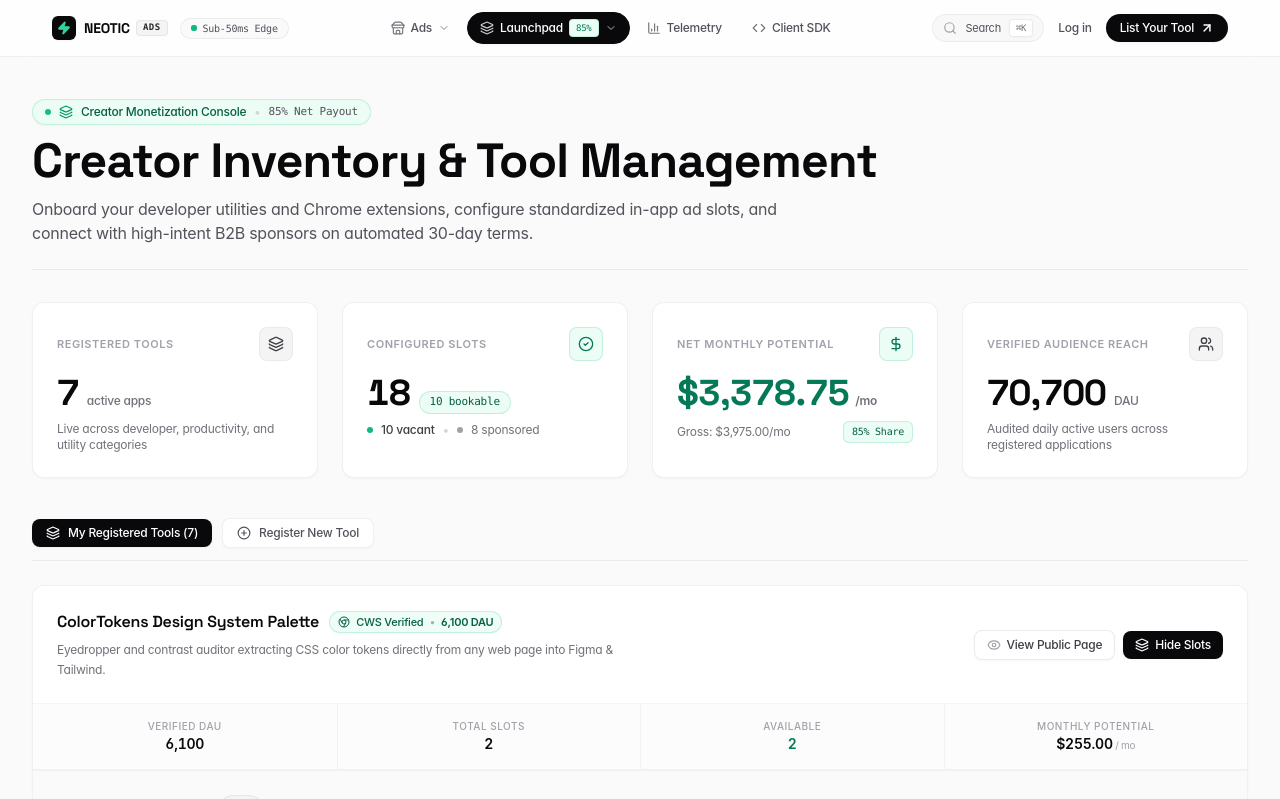
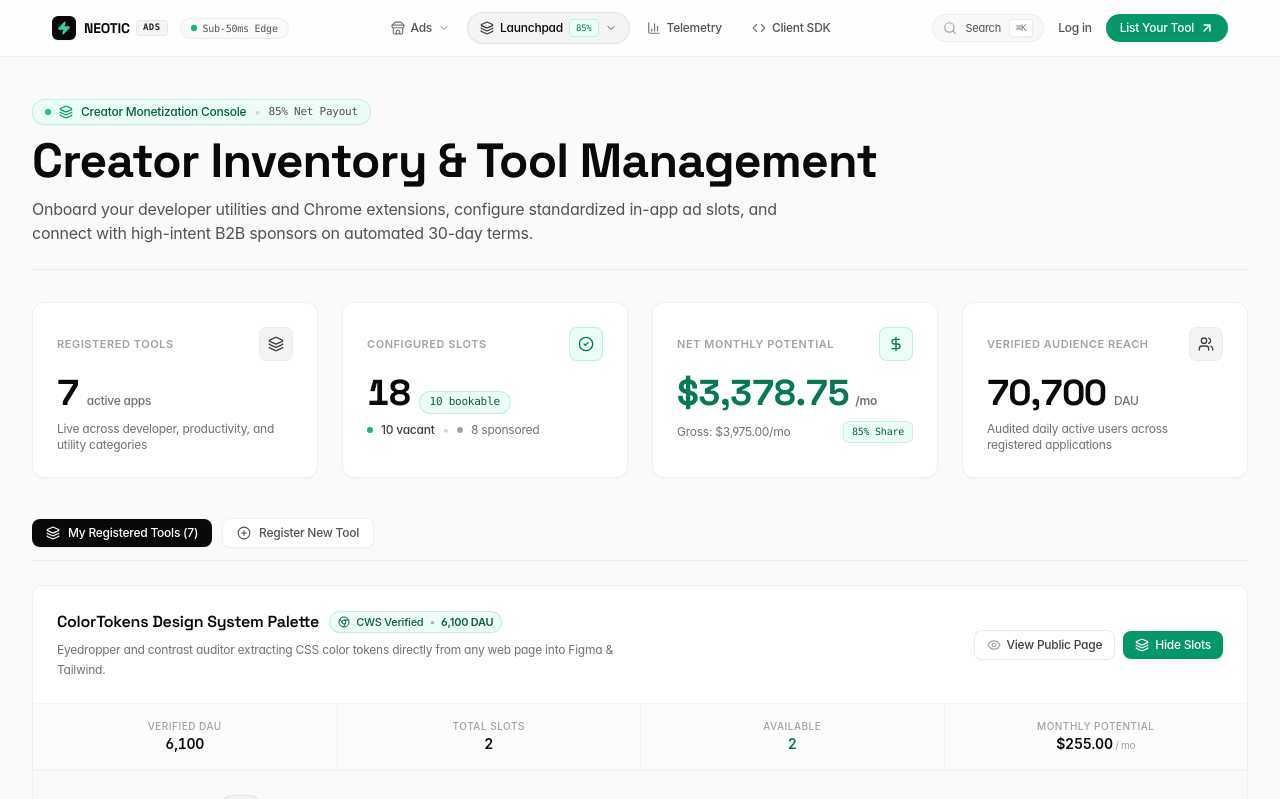
Before and after one commit to Pavanspoojary/neotic-ads, a Next.js app: page /creator in a window 1280 px wide. Shown: the top 799 px of the page. Built offline with nearby package versions, Linux system fonts and the light colour scheme; no server answers; the database is empty.

Commit message:
style(ui): eliminate harsh black buttons with emerald action triggers and light controls

```diff
--- a/src/app/page.tsx
+++ b/src/app/page.tsx
@@ -62,8 +62,8 @@ export default async function HomePage() {
 
                 <div className="flex items-center justify-between gap-4">
                   {/* Left Icon/Box ($01) */}
-                  <div className="w-10 h-10 rounded-xl bg-zinc-950 text-white flex items-center justify-center shrink-0 shadow-xs">
-                    <span className="font-display font-black text-sm text-emerald-400 font-mono tracking-tight">
+                  <div className="w-10 h-10 rounded-xl bg-emerald-50 text-emerald-800 border border-emerald-500/25 flex items-center justify-center shrink-0 shadow-2xs">
+                    <span className="font-display font-bold text-sm text-emerald-700 font-mono tracking-tight">
                       $01
                     </span>
                   </div>
@@ -81,7 +81,7 @@ export default async function HomePage() {
                   {/* Right CTA Button */}
                   <Link
                     href={featuredBookingUrl}
-                    className="shrink-0 inline-flex items-center gap-1.5 px-3.5 py-2 rounded-lg bg-zinc-950 hover:bg-zinc-800 text-white text-xs font-medium transition-all shadow-xs hover:shadow active:scale-[0.98] cursor-pointer"
+                    className="shrink-0 inline-flex items-center gap-1.5 px-4 py-2 rounded-lg bg-emerald-600 hover:bg-emerald-500 text-white text-xs font-semibold transition-all shadow-xs hover:shadow active:scale-[0.98] cursor-pointer"
                   >
                     <span>Get Started</span>
                     <ArrowRight className="w-3.5 h-3.5 stroke-[2.5]" />
--- a/src/app/tools/[slug]/page.tsx
+++ b/src/app/tools/[slug]/page.tsx
@@ -268,7 +268,7 @@ export default async function ToolDetailPage({ params }: PageProps) {
                       {slot.is_available ? (
                         <Link
                           href={`/sponsor/${slot.id}`}
-                          className="inline-flex items-center justify-center px-4 py-2 rounded-xl text-xs font-medium text-white bg-zinc-950 hover:bg-black shadow-xs transition-all active:scale-[0.98]"
+                          className="inline-flex items-center justify-center px-4 py-2 rounded-xl text-xs font-medium text-white bg-emerald-600 hover:bg-emerald-500 active:bg-emerald-700 shadow-xs hover:shadow transition-all active:scale-[0.98] cursor-pointer"
                         >
                           Book This Slot →
                         </Link>
--- a/src/components/CreatorDashboardClient.tsx
+++ b/src/components/CreatorDashboardClient.tsx
@@ -112,7 +112,7 @@ export function CreatorDashboardClient({
               <button
                 type="button"
                 onClick={() => setActiveTab('onboard')}
-                className="mt-4 inline-flex items-center gap-2 px-4 py-2 rounded-lg bg-zinc-950 hover:bg-black text-white text-xs font-medium shadow-2xs transition-all cursor-pointer"
+                className="mt-4 inline-flex items-center gap-2 px-4 py-2 rounded-lg bg-emerald-600 hover:bg-emerald-500 active:bg-emerald-700 text-white text-xs font-medium shadow-xs hover:shadow transition-all cursor-pointer"
               >
                 <PlusCircle className="h-3.5 w-3.5" />
                 <span>Register First Tool</span>
@@ -159,7 +159,7 @@ export function CreatorDashboardClient({
                         <button
                           type="button"
                           onClick={() => setExpandedToolId(isExpanded ? null : tool.id)}
-                          className="inline-flex items-center gap-1.5 px-3 py-1.5 rounded-lg bg-zinc-950 hover:bg-black text-white text-xs font-medium shadow-2xs transition-all cursor-pointer"
+                          className="inline-flex items-center gap-1.5 px-3 py-1.5 rounded-lg bg-emerald-600 hover:bg-emerald-500 active:bg-emerald-700 text-white text-xs font-medium shadow-xs hover:shadow transition-all cursor-pointer"
                         >
                           <Layers className="h-3.5 w-3.5" />
                           <span>{isExpanded ? 'Hide Slots' : `Manage Slots (${toolSlots.length})`}</span>
--- a/src/components/DashboardClient.tsx
+++ b/src/components/DashboardClient.tsx
@@ -170,7 +170,7 @@ export function DashboardClient({
             <button
               onClick={testEdgeDelivery}
               disabled={loadingApi}
-              className="inline-flex items-center gap-1.5 px-3.5 py-1.5 rounded-lg bg-zinc-950 hover:bg-black text-white text-xs font-medium shadow-2xs transition-all disabled:opacity-50 cursor-pointer"
+              className="inline-flex items-center gap-1.5 px-3.5 py-1.5 rounded-lg bg-emerald-600 hover:bg-emerald-500 active:bg-emerald-700 text-white text-xs font-medium shadow-xs hover:shadow transition-all disabled:opacity-50 cursor-pointer"
             >
               {loadingApi ? <RefreshCw className="h-3 w-3 animate-spin" /> : <Play className="h-3 w-3" />}
               <span>Test Delivery</span>
--- a/src/components/ListingForm.tsx
+++ b/src/components/ListingForm.tsx
@@ -648,7 +648,7 @@ export function ListingForm({ onSuccess, onCancel, existingSlugs = [] }: Listing
           <button
             type="submit"
             disabled={isSubmitting}
-            className="inline-flex items-center gap-2 rounded-xl bg-zinc-950 hover:bg-black px-6 py-2.5 text-sm font-medium text-white shadow-xs hover:shadow active:scale-[0.99] disabled:opacity-50 transition-all cursor-pointer"
+            className="inline-flex items-center gap-2 rounded-xl bg-emerald-600 hover:bg-emerald-500 active:bg-emerald-700 px-6 py-2.5 text-sm font-medium text-white shadow-xs hover:shadow active:scale-[0.99] disabled:opacity-50 transition-all cursor-pointer"
           >
             {isSubmitting ? (
               <>
--- a/src/components/MarketplaceGrid.tsx
+++ b/src/components/MarketplaceGrid.tsx
@@ -65,7 +65,7 @@ interface ToolVisualMeta {
 const TOOL_VISUALS: Record<string, ToolVisualMeta> = {
   'jsonhero-visualizer': {
     icon: Code2,
-    bg: 'bg-zinc-950 text-emerald-400 border border-black/10',
+    bg: 'bg-emerald-50 text-emerald-600 border border-emerald-500/20',
     badgeLabel: 'Developer Tools',
     creatorName: 'Anant Gupta',
     creatorHandle: '@anant-gupta',
@@ -77,7 +77,7 @@ const TOOL_VISUALS: Record<string, ToolVisualMeta> = {
   },
   'tabmaster-pro': {
     icon: LayoutGrid,
-    bg: 'bg-zinc-950 text-sky-400 border border-black/10',
+    bg: 'bg-sky-50 text-sky-600 border border-sky-500/20',
     badgeLabel: 'Chrome Extension',
     creatorName: 'Sarah Chen',
     creatorHandle: '@sarahchen',
@@ -90,7 +90,7 @@ const TOOL_VISUALS: Record<string, ToolVisualMeta> = {
   },
   'svg-shape-shifter': {
     icon: Palette,
-    bg: 'bg-zinc-950 text-amber-400 border border-black/10',
+    bg: 'bg-amber-50 text-amber-600 border border-amber-500/20',
     badgeLabel: 'Design & Assets',
     creatorName: 'Marco Rossi',
     creatorHandle: '@mrossi',
@@ -102,7 +102,7 @@ const TOOL_VISUALS: Record<string, ToolVisualMeta> = {
   },
   'tailscan-devtools': {
     icon: Sliders,
-    bg: 'bg-zinc-950 text-indigo-400 border border-black/10',
+    bg: 'bg-indigo-50 text-indigo-600 border border-indigo-500/20',
     badgeLabel: 'DevTools & CSS',
     creatorName: 'Stanislav Bruch',
     creatorHandle: '@stanislav',
@@ -114,7 +114,7 @@ const TOOL_VISUALS: Record<string, ToolVisualMeta> = {
   },
   'regex101-companion': {
     icon: FileCode2,
-    bg: 'bg-zinc-950 text-teal-400 border border-black/10',
+    bg: 'bg-teal-50 text-teal-600 border border-teal-500/20',
     badgeLabel: 'Regex Utilities',
     creatorName: 'Paras Shah',
     creatorHandle: '@paras-shah',
@@ -126,7 +126,7 @@ const TOOL_VISUALS: Record<string, ToolVisualMeta> = {
   },
   'crontab-guru-visualizer': {
     icon: Clock,
-    bg: 'bg-zinc-950 text-rose-400 border border-black/10',
+    bg: 'bg-rose-50 text-rose-600 border border-rose-500/20',
     badgeLabel: 'Cron Automations',
     creatorName: 'Alex Rivera',
     creatorHandle: '@arivera',
@@ -138,7 +138,7 @@ const TOOL_VISUALS: Record<string, ToolVisualMeta> = {
   },
   'markdown-slides-preview': {
     icon: FileCode2,
-    bg: 'bg-zinc-950 text-zinc-300 border border-black/10',
+    bg: 'bg-zinc-100 text-zinc-700 border border-black/[0.06]',
     badgeLabel: 'Markdown & Slides',
     creatorName: 'Elena Rostova',
     creatorHandle: '@erostova',
@@ -156,7 +156,7 @@ function getToolVisual(slug: string, index: number): ToolVisualMeta {
   }
   return {
     icon: Code2,
-    bg: 'bg-zinc-950 text-zinc-300 border border-black/10',
+    bg: 'bg-zinc-100 text-zinc-700 border border-black/[0.06]',
     badgeLabel: 'Web Utility',
     creatorName: 'Developer',
     creatorHandle: `@tool-${index + 1}`,
@@ -311,7 +311,7 @@ export function MarketplaceGrid({ initialListings, initialSlots = [] }: Marketpl
                   feed.scrollIntoView({ behavior: 'smooth', block: 'start' });
                 }
               }}
-              className="w-8 h-8 rounded-full bg-zinc-950 hover:bg-black text-white flex items-center justify-center transition-colors shadow-xs"
+              className="w-8 h-8 rounded-full bg-zinc-100 hover:bg-zinc-200 text-zinc-700 hover:text-zinc-950 border border-black/[0.06] flex items-center justify-center transition-colors shadow-2xs cursor-pointer"
               title="Search"
             >
               <Search className="w-3.5 h-3.5" />
@@ -363,16 +363,16 @@ export function MarketplaceGrid({ initialListings, initialSlots = [] }: Marketpl
           <button
             type="button"
             onClick={() => setSortDropdownOpen(!sortDropdownOpen)}
-            className={`inline-flex items-center gap-1.5 px-3 py-1 rounded-full shrink-0 border transition-all ${
-              sortBy === 'today'
-                ? 'bg-zinc-950 text-white border-zinc-950 shadow-xs font-medium'
-                : 'bg-white text-zinc-700 border-black/[0.06] hover:border-black/[0.12] shadow-2xs font-medium'
+            className={`inline-flex items-center gap-1.5 px-3 py-1 rounded-full shrink-0 border transition-all cursor-pointer ${
+              sortDropdownOpen
+                ? 'bg-zinc-100 text-zinc-950 border-black/[0.12] shadow-2xs font-medium'
+                : 'bg-white text-zinc-700 hover:text-zinc-950 border-black/[0.08] hover:border-black/[0.14] shadow-2xs font-medium'
             }`}
           >
-            <span className={`w-1.5 h-1.5 rounded-full ${sortBy === 'today' ? 'bg-emerald-400 shadow-[0_0_6px_#34d399]' : 'bg-emerald-500'}`} />
+            <span className="w-1.5 h-1.5 rounded-full bg-emerald-500 shadow-[0_0_6px_#10b981]" />
             <span>Today</span>
-            <span className={`text-[10px] font-mono ${sortBy === 'today' ? 'opacity-80' : 'text-zinc-500'}`}>{initialListings.length}</span>
-            <ChevronDown className={`w-3 h-3 opacity-60 transition-transform ${sortDropdownOpen ? 'rotate-180' : ''}`} />
+            <span className="text-[10px] font-mono text-zinc-400 font-medium">{initialListings.length}</span>
+            <ChevronDown className={`w-3 h-3 text-zinc-400 transition-transform ${sortDropdownOpen ? 'rotate-180' : ''}`} />
           </button>
 
           {/* Sort Dropdown Menu */}
@@ -631,7 +631,7 @@ export function MarketplaceGrid({ initialListings, initialSlots = [] }: Marketpl
                 setAvailableOnly(false);
                 setVerifiedOnly(false);
               }}
-              className="mt-3.5 px-3.5 py-1.5 rounded-lg bg-zinc-950 text-white text-xs font-medium hover:bg-black shadow-2xs transition-all cursor-pointer"
+              className="mt-3.5 px-3.5 py-1.5 rounded-lg bg-white text-zinc-700 hover:text-zinc-950 border border-black/[0.08] hover:border-black/[0.14] text-xs font-medium shadow-2xs transition-all cursor-pointer"
             >
               Reset Filters
             </button>
@@ -742,7 +742,7 @@ export function MarketplaceGrid({ initialListings, initialSlots = [] }: Marketpl
 
                     {/* Col 5: Creator Profile */}
                     <div className="flex items-center gap-2 text-left">
-                      <div className="w-6 h-6 rounded-full bg-zinc-950 border border-black/10 flex items-center justify-center text-[9px] font-bold text-zinc-200 font-mono shadow-2xs">
+                      <div className="w-6 h-6 rounded-full bg-zinc-100 border border-black/[0.08] flex items-center justify-center text-[9px] font-bold text-zinc-700 font-mono shadow-2xs">
                         {visual.creatorAvatar}
                       </div>
                       <div className="text-[11px] leading-tight">
@@ -756,17 +756,17 @@ export function MarketplaceGrid({ initialListings, initialSlots = [] }: Marketpl
                       </div>
                     </div>
 
-                    {/* Col 6: Actions — Sleek Obsidian Book Ad button & Bookmark */}
+                    {/* Col 6: Actions — Vibrant Emerald Book Ad button & Bookmark */}
                     <div className="flex items-center gap-2">
                       {firstAvailableSlot ? (
                         <Link
                           href={`/sponsor/${firstAvailableSlot.id}`}
                           onClick={(e) => e.stopPropagation()}
-                          className="px-3.5 py-1.5 rounded-lg bg-zinc-950 hover:bg-zinc-800 text-white border border-zinc-950 text-xs font-medium transition-all active:scale-[0.98] shadow-2xs flex items-center gap-1.5"
+                          className="px-3.5 py-1.5 rounded-lg bg-emerald-600 hover:bg-emerald-500 active:bg-emerald-700 text-white text-xs font-medium transition-all active:scale-[0.98] shadow-xs hover:shadow flex items-center gap-1.5 cursor-pointer"
                           title="Directly book this slot"
                         >
                           <span>Book Ad</span>
-                          <span className="text-emerald-400 font-mono text-[11px] font-normal">({minPrice})</span>
+                          <span className="text-emerald-100 font-mono text-[11px] font-normal">({minPrice})</span>
                         </Link>
                       ) : (
                         <span className="px-2.5 py-1 rounded-lg bg-zinc-100 text-zinc-400 text-[11px] font-medium border border-black/[0.06]">
@@ -870,7 +870,7 @@ export function MarketplaceGrid({ initialListings, initialSlots = [] }: Marketpl
                               </div>
                               <Link
                                 href={`/sponsor/${slot.id}`}
-                                className="inline-flex items-center gap-1.5 px-3 py-1.5 rounded-lg bg-zinc-900 hover:bg-black text-white text-xs font-semibold transition-colors shadow-xs"
+                                className="inline-flex items-center gap-1.5 px-3 py-1.5 rounded-lg bg-emerald-600 hover:bg-emerald-500 active:bg-emerald-700 text-white text-xs font-medium transition-all shadow-xs hover:shadow cursor-pointer"
                               >
                                 <span>Book This Slot</span>
                                 <ArrowRight className="w-3.5 h-3.5" />
--- a/src/components/Navbar.tsx
+++ b/src/components/Navbar.tsx
@@ -119,7 +119,7 @@ export function Navbar() {
               }}
               className={`inline-flex items-center gap-1.5 px-3 py-1.5 rounded-full transition-all border ${
                 adsDropdownOpen || pathname === '/'
-                  ? 'bg-zinc-950 text-white border-zinc-950 font-medium shadow-xs'
+                  ? 'bg-zinc-100 text-zinc-950 border-black/[0.08] font-medium shadow-2xs'
                   : 'bg-transparent hover:bg-black/[0.04] text-zinc-600 hover:text-zinc-950 border-transparent'
               }`}
             >
@@ -178,7 +178,7 @@ export function Navbar() {
               }}
               className={`inline-flex items-center gap-1.5 px-3 py-1.5 rounded-full transition-all border ${
                 launchpadDropdownOpen || pathname === '/creator'
-                  ? 'bg-zinc-950 text-white border-zinc-950 font-medium shadow-xs'
+                  ? 'bg-zinc-100 text-zinc-950 border-black/[0.08] font-medium shadow-2xs'
                   : 'bg-transparent hover:bg-black/[0.04] text-zinc-600 hover:text-zinc-950 border-transparent'
               }`}
             >
@@ -246,7 +246,7 @@ export function Navbar() {
             href="/dashboard"
             className={`inline-flex items-center gap-1.5 px-3 py-1.5 rounded-full transition-all border ${
               pathname === '/dashboard'
-                ? 'bg-zinc-950 text-white border-zinc-950 font-medium shadow-xs'
+                ? 'bg-zinc-100 text-zinc-950 border-black/[0.08] font-medium shadow-2xs'
                 : 'bg-transparent hover:bg-black/[0.04] text-zinc-600 hover:text-zinc-950 border-transparent'
             }`}
           >
@@ -291,7 +291,7 @@ export function Navbar() {
           {/* High-Contrast Production Action Button */}
           <Link
             href="/creator"
-            className="inline-flex items-center gap-1.5 px-3.5 py-1.5 rounded-full bg-zinc-950 hover:bg-black text-white font-medium text-xs transition-all active:scale-95 shadow-xs hover:shadow"
+            className="inline-flex items-center gap-1.5 px-3.5 py-1.5 rounded-full bg-emerald-600 hover:bg-emerald-500 text-white font-medium text-xs transition-all active:scale-[0.98] shadow-xs hover:shadow"
           >
             <span>List Your Tool</span>
             <ArrowUpRight className="w-3.5 h-3.5 stroke-[2.5]" />
@@ -368,7 +368,7 @@ export function Navbar() {
             <Link
               href="/creator"
               onClick={() => setMobileMenuOpen(false)}
-              className="flex w-full items-center justify-center gap-1.5 py-2 rounded-lg bg-zinc-950 text-white font-medium text-xs hover:bg-black shadow-2xs transition-all"
+              className="flex w-full items-center justify-center gap-1.5 py-2 rounded-lg bg-emerald-600 hover:bg-emerald-500 active:bg-emerald-700 text-white font-medium text-xs shadow-xs transition-all cursor-pointer"
             >
               <span>List Your Tool (85% Payout)</span>
               <ArrowUpRight className="w-3.5 h-3.5 stroke-[2.5]" />
--- a/src/components/SlotManager.tsx
+++ b/src/components/SlotManager.tsx
@@ -270,7 +270,7 @@ export function SlotManager({
             className={`inline-flex items-center gap-1.5 px-3.5 py-1.5 rounded-lg text-xs font-medium transition-all cursor-pointer ${
               isFormOpen
                 ? 'bg-white text-zinc-700 hover:bg-zinc-50 border border-black/[0.08]'
-                : 'bg-zinc-950 text-white hover:bg-black shadow-2xs'
+                : 'bg-emerald-600 text-white hover:bg-emerald-500 shadow-xs'
             }`}
           >
             {isFormOpen ? (
@@ -508,7 +508,7 @@ export function SlotManager({
             <button
               type="submit"
               disabled={isSubmitting || !escrowBreakdown.valid}
-              className="inline-flex items-center justify-center gap-1.5 px-4 py-1.5 rounded-lg text-xs font-medium text-white bg-zinc-950 hover:bg-black disabled:opacity-50 disabled:cursor-not-allowed transition-all shadow-2xs cursor-pointer"
+              className="inline-flex items-center justify-center gap-1.5 px-4 py-1.5 rounded-lg text-xs font-medium text-white bg-emerald-600 hover:bg-emerald-500 active:bg-emerald-700 disabled:opacity-50 disabled:cursor-not-allowed transition-all shadow-xs hover:shadow cursor-pointer"
             >
               {isSubmitting ? (
                 <>
@@ -549,7 +549,7 @@ export function SlotManager({
             <button
               type="button"
               onClick={() => setIsFormOpen(true)}
-              className="inline-flex items-center gap-1.5 px-4 py-1.5 rounded-lg text-xs font-medium text-white bg-zinc-950 hover:bg-black shadow-2xs transition-all cursor-pointer"
+              className="inline-flex items-center gap-1.5 px-4 py-1.5 rounded-lg text-xs font-medium text-white bg-emerald-600 hover:bg-emerald-500 active:bg-emerald-700 shadow-xs hover:shadow transition-all cursor-pointer"
             >
               <Plus className="h-3.5 w-3.5" />
               <span>Add Your First Slot</span>
--- a/src/components/SponsorBookingClient.tsx
+++ b/src/components/SponsorBookingClient.tsx
@@ -137,7 +137,7 @@ export function SponsorBookingClient({ slot, listing }: SponsorBookingClientProp
         <div className="mt-6 flex flex-col sm:flex-row items-center justify-center gap-2.5">
           <Link
             href={`/tools/${listing.slug}`}
-            className="w-full sm:w-auto px-4 py-2 rounded-lg bg-zinc-950 text-white text-xs font-medium hover:bg-black shadow-2xs transition-all text-center"
+            className="w-full sm:w-auto px-4 py-2 rounded-lg bg-emerald-600 hover:bg-emerald-500 active:bg-emerald-700 text-white text-xs font-medium shadow-xs hover:shadow transition-all text-center cursor-pointer"
           >
             Return to Tool Listing
           </Link>
@@ -272,7 +272,7 @@ export function SponsorBookingClient({ slot, listing }: SponsorBookingClientProp
           <button
             type="submit"
             disabled={loading || isOverLimit}
-            className="w-full mt-3 flex items-center justify-center gap-2 rounded-lg bg-zinc-950 hover:bg-black px-4 py-2.5 text-xs font-medium text-white shadow-2xs focus:outline-none focus:ring-2 focus:ring-black/[0.04] disabled:opacity-50 disabled:cursor-not-allowed transition-all cursor-pointer"
+            className="w-full mt-3 flex items-center justify-center gap-2 rounded-lg bg-emerald-600 hover:bg-emerald-500 active:bg-emerald-700 px-4 py-2.5 text-xs font-semibold text-white shadow-xs hover:shadow focus:outline-none focus:ring-2 focus:ring-emerald-500/20 disabled:opacity-50 disabled:cursor-not-allowed transition-all cursor-pointer"
           >
             {loading ? (
               <span>Confirming Escrow...</span>
```
